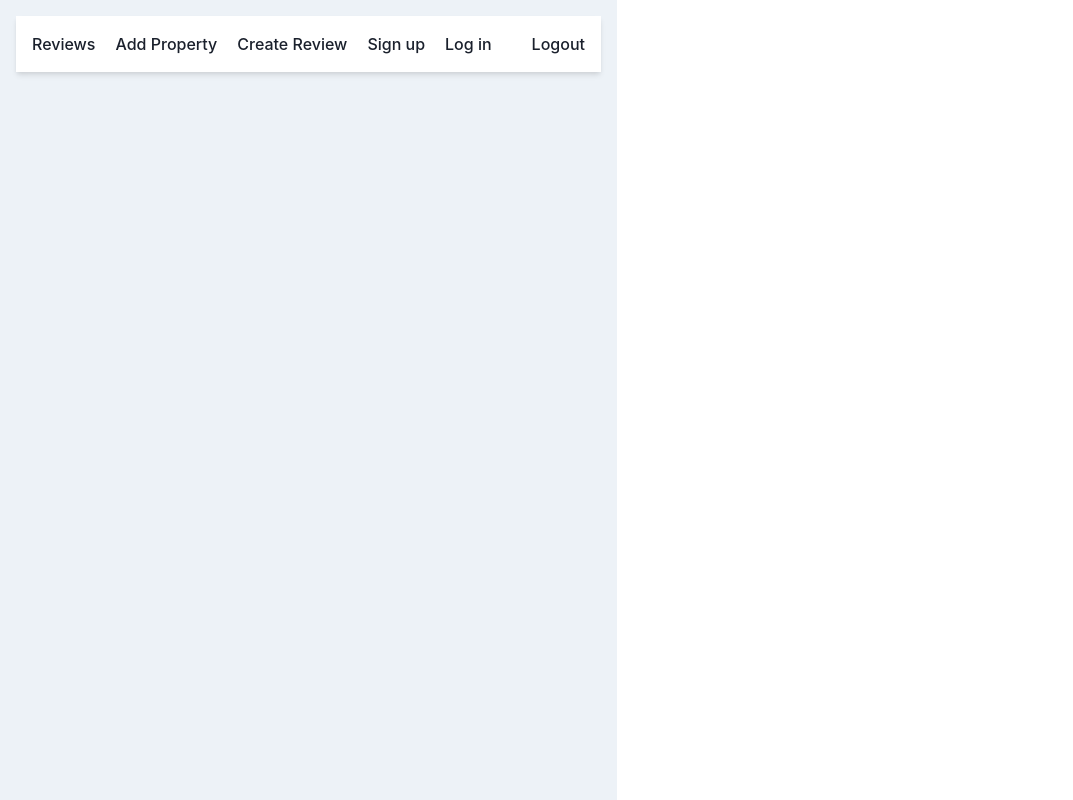
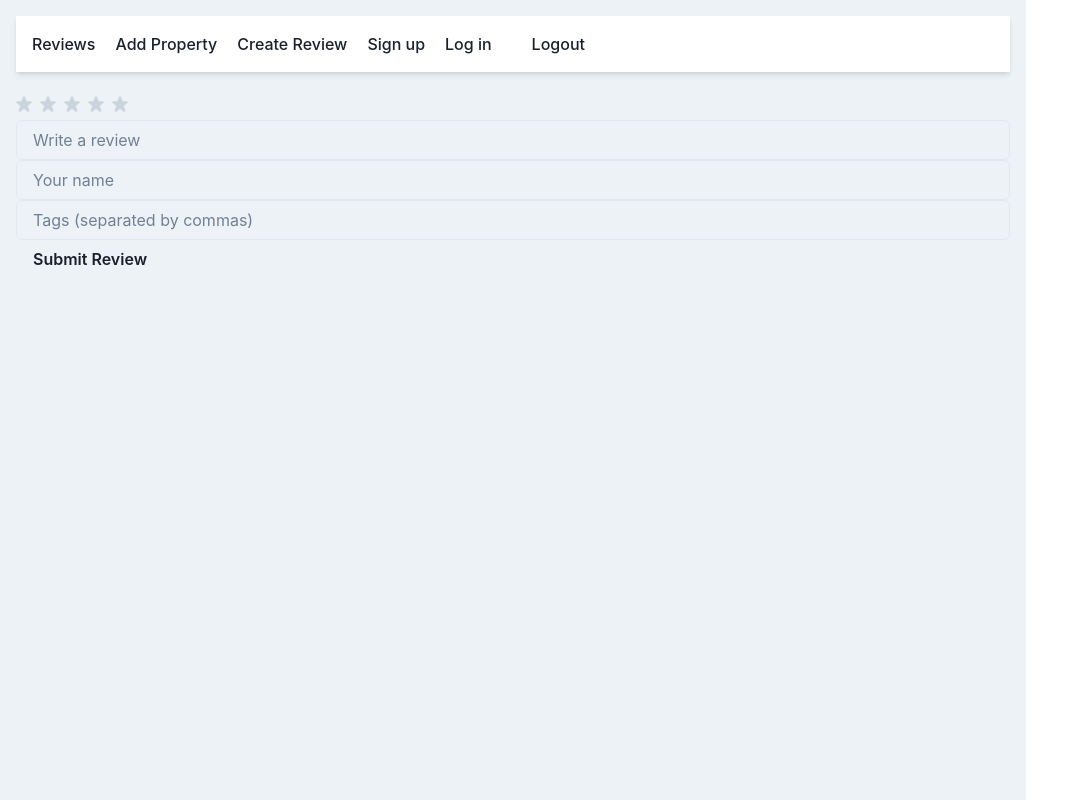
Before and after one commit to gracebw7/307-group-1, a React (Vite) app in the folder packages/react-frontend/: page /create-review/1 in a window 1280 px wide. Shown: the whole page, without its empty margins (0-1073 px from the left). Built offline with nearby package versions, Linux system fonts and the light colour scheme.

Commit message:
Both property and review forms now use API endpoints, review form now references a property id

```diff
--- a/packages/react-frontend/src/App.jsx
+++ b/packages/react-frontend/src/App.jsx
@@ -104,7 +104,7 @@ function App() {
                 Add Property
               </Link>
               <Link
-                to="/create-review"
+                to={`/create-review/67ac37ff87bbc59ba2e00dbb`}
                 style={{ marginRight: "20px" }}>
                 Create Review
               </Link>
@@ -131,7 +131,7 @@ function App() {
                 element={<AddProperty />}
               />
               <Route
-                path="/create-review"
+                path="/create-review/:id"
                 element={<ReviewForm />}
               />
               <Route
--- a/packages/react-frontend/src/components/ReviewForm.jsx
+++ b/packages/react-frontend/src/components/ReviewForm.jsx
@@ -10,10 +10,14 @@ import {
 } from "@chakra-ui/react";
 import { StarIcon } from "@chakra-ui/icons";
 import ReviewCard from "./ReviewCard";
+import { useParams } from "react-router-dom";
 
 const ReviewForm = () => {
+  const { id } = useParams();
+  console.log(id);
+
   const [rating, setRating] = useState(0);
-  const [review, setReview] = useState("");
+  const [body, setBody] = useState("");
   const [author, setAuthor] = useState("");
   const [tags, setTags] = useState([]);
   const [reviews, setReviews] = useState([]);
@@ -23,11 +27,42 @@ const ReviewForm = () => {
     const newReview = {
       author,
       rating,
-      review,
+      body,
       tags
     };
-    setReviews([...reviews, newReview]);
+
+    console.log(`The id is ${id}`);
+    console.log(`The review is ${JSON.stringify(newReview)}`);
+    postReview(id, newReview)
+      .then((res) => {
+        if (res.status != 201)
+          throw new Error("Content Not Created");
+        return res.json();
+      })
+      .then((review) => {
+        setReviews([...reviews, review]);
+      })
+      .catch((error) => {
+        console.log(error);
+      });
+
+    //setReviews([...reviews, newReview]);
   };
+
+  function postReview(prop_id, review) {
+    const promise = fetch(
+      `http://localhost:8000/properties/${prop_id}/reviews`,
+      {
+        method: "POST",
+        headers: {
+          "Content-Type": "application/json"
+        },
+        body: JSON.stringify(review)
+      }
+    );
+
+    return promise;
+  }
 
   return (
     <Box>
@@ -45,8 +80,8 @@ const ReviewForm = () => {
         </HStack>
         <Input
           type="text"
-          value={review}
-          onChange={(e) => setReview(e.target.value)}
+          value={body}
+          onChange={(e) => setBody(e.target.value)}
           placeholder="Write a review"
         />
         <Input
@@ -68,7 +103,7 @@ const ReviewForm = () => {
           key={index}
           author={review.author}
           rating={review.rating}
-          review={review.review}
+          review={review.body}
           tags={review.tags}
         />
       ))}
```
Also changed, not shown: 2 other files (tests, documents, lock files or other folders).
